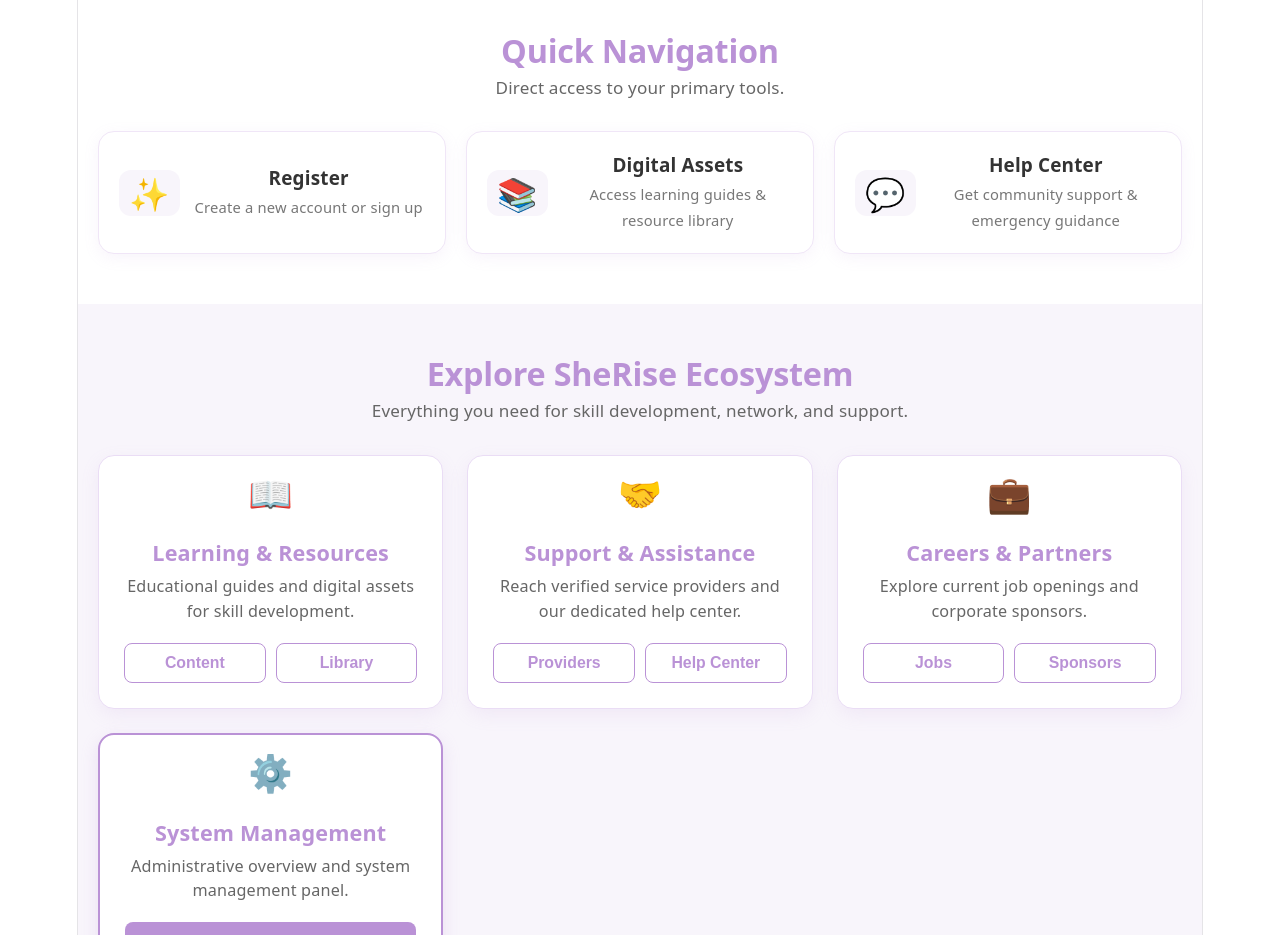
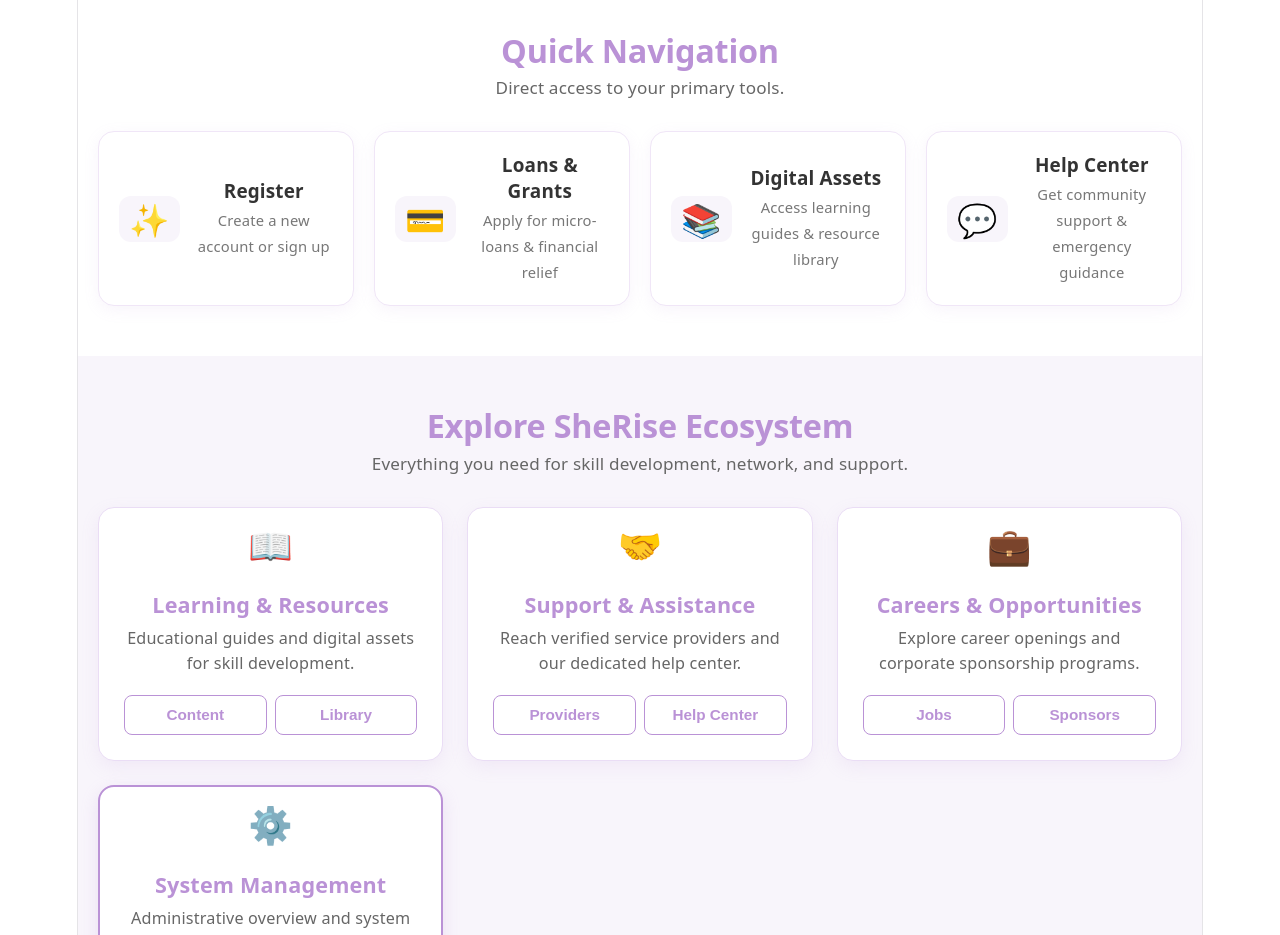
Before and after one commit to SusmitaRaniMohontho/SheRise, a React (Vite) app: page /home in a window 1280 px wide. Shown: the part 960-1895 px from the top of the page. Built offline with nearby package versions, Linux system fonts and the light colour scheme.

Commit message:
Update Home.jsx

```diff
--- a/src/pages/Home.jsx
+++ b/src/pages/Home.jsx
@@ -54,7 +54,7 @@
           <form onSubmit={handleSearchSubmit} style={styles.heroSearchBox}>
             <input
               type="text"
-              placeholder="Search courses, jobs, mentors, or support..."
+              placeholder="Search courses, jobs, loans, mentors, or support..."
               value={searchQuery}
               onChange={(e) => setSearchQuery(e.target.value)}
               style={styles.heroSearchInput}
@@ -88,6 +88,16 @@
               </div>
             </div>
 
+            <div onClick={() => navigate("/loan")} style={styles.featurePill}>
+              <span style={styles.pillIcon}>💳</span>
+              <div>
+                <h4 style={styles.pillTitle}>Loans & Grants</h4>
+                <p style={styles.pillDesc}>
+                  Apply for micro-loans & financial relief
+                </p>
+              </div>
+            </div>
+
             <div
               onClick={() => navigate("/library")}
               style={styles.featurePill}
@@ -101,10 +111,7 @@
               </div>
             </div>
 
-            <div
-              onClick={() => navigate("/help")}
-              style={styles.featurePill}
-            >
+            <div onClick={() => navigate("/help")} style={styles.featurePill}>
               <span style={styles.pillIcon}>💬</span>
               <div>
                 <h4 style={styles.pillTitle}>Help Center</h4>
@@ -163,10 +170,7 @@
                 >
                   Providers
                 </button>
-                <button
-                  onClick={() => navigate("/help")}
-                  style={styles.ecoBtn}
-                >
+                <button onClick={() => navigate("/help")} style={styles.ecoBtn}>
                   Help Center
                 </button>
               </div>
@@ -174,15 +178,12 @@
 
             <div style={styles.ecoCard}>
               <div style={styles.cardHeaderIcon}>💼</div>
-              <h3 style={styles.ecoTitle}>Careers & Partners</h3>
+              <h3 style={styles.ecoTitle}>Careers & Opportunities</h3>
               <p style={styles.ecoText}>
-                Explore current job openings and corporate sponsors.
+                Explore career openings and corporate sponsorship programs.
               </p>
               <div style={styles.cardBtnFlex}>
-                <button
-                  onClick={() => navigate("/jobs")}
-                  style={styles.ecoBtn}
-                >
+                <button onClick={() => navigate("/jobs")} style={styles.ecoBtn}>
                   Jobs
                 </button>
                 <button
@@ -211,7 +212,7 @@
         </div>
       </div>
 
-      {/* 5. Account Operations (Bottom Logout Section) */}
+      {/* 5. Account Operations */}
       <div style={styles.logoutSectionWrapper}>
         <div style={styles.contentWidth}>
           <div style={styles.logoutBox}>
@@ -362,7 +363,7 @@
   },
   quickAccessGrid: {
     display: "grid",
-    gridTemplateColumns: "repeat(auto-fit, minmax(280px, 1fr))",
+    gridTemplateColumns: "repeat(auto-fit, minmax(240px, 1fr))",
     gap: "20px",
   },
   featurePill: {
@@ -435,17 +436,17 @@
   },
   cardBtnFlex: {
     display: "flex",
-    gap: "10px",
+    gap: "8px",
   },
   ecoBtn: {
     flex: 1,
     backgroundColor: "#ffffff",
     color: "#ba92d6",
     border: "1.5px solid #ba92d6",
-    padding: "10px",
+    padding: "10px 5px",
     borderRadius: "8px",
     fontWeight: "700",
-    fontSize: "0.88rem",
+    fontSize: "0.85rem",
     cursor: "pointer",
   },
   specialBtn: {
```
